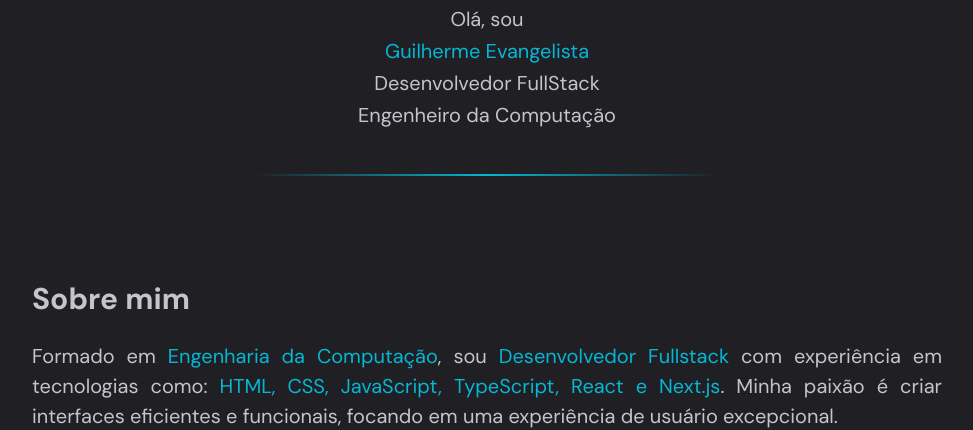
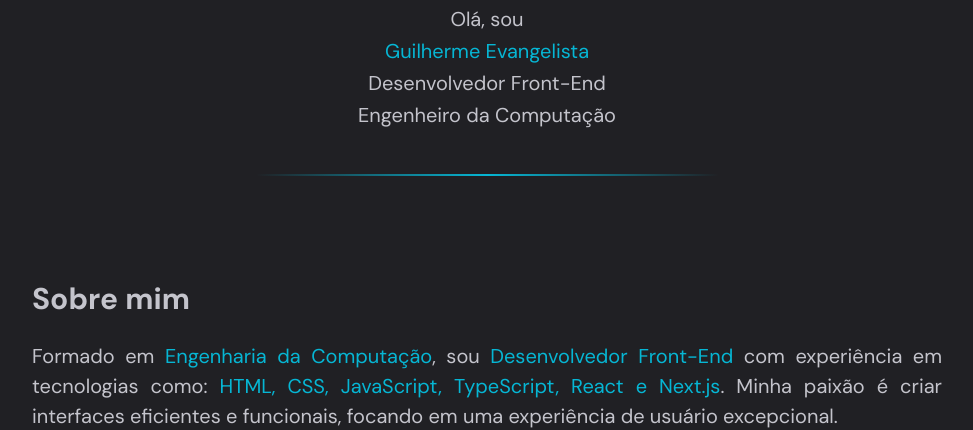
Before and after one commit to guilherme1s/guilherme, a React (Vite) app: page / in a window 1280 px wide. Shown: the part 299-729 px from the top of the page, without its empty margins (153-1126 px from the left). Built offline with nearby package versions, Linux system fonts and the light colour scheme.

Commit message:
feat: adjust about and card

```diff
--- a/src/components/About/About.tsx
+++ b/src/components/About/About.tsx
@@ -6,7 +6,7 @@ export function About() {
             <S.AboutTitle>Sobre mim</S.AboutTitle>
 
             <S.AboutParagraph>
-                Formado em <span>Engenharia da Computação</span>, sou <span>Desenvolvedor Fullstack</span> com experiência em tecnologias
+                Formado em <span>Engenharia da Computação</span>, sou <span>Desenvolvedor Front-End</span> com experiência em tecnologias
                 como: <span>HTML, CSS, JavaScript, TypeScript, React e Next.js</span>. Minha paixão é criar interfaces
                 eficientes e funcionais, focando em uma experiência de usuário excepcional.
             </S.AboutParagraph>
--- a/src/components/ProfileCard/ProfileCard.tsx
+++ b/src/components/ProfileCard/ProfileCard.tsx
@@ -9,7 +9,7 @@ export function ProfileCard() {
 
             <S.Paragraph>Olá, sou</S.Paragraph>
             <S.Paragraph><span>Guilherme Evangelista</span></S.Paragraph>
-            <S.Paragraph>Desenvolvedor FullStack</S.Paragraph>
+            <S.Paragraph>Desenvolvedor Front-End</S.Paragraph>
             <S.Paragraph>Engenheiro da Computação</S.Paragraph>
 
             <S.HorizontalLine />
```
